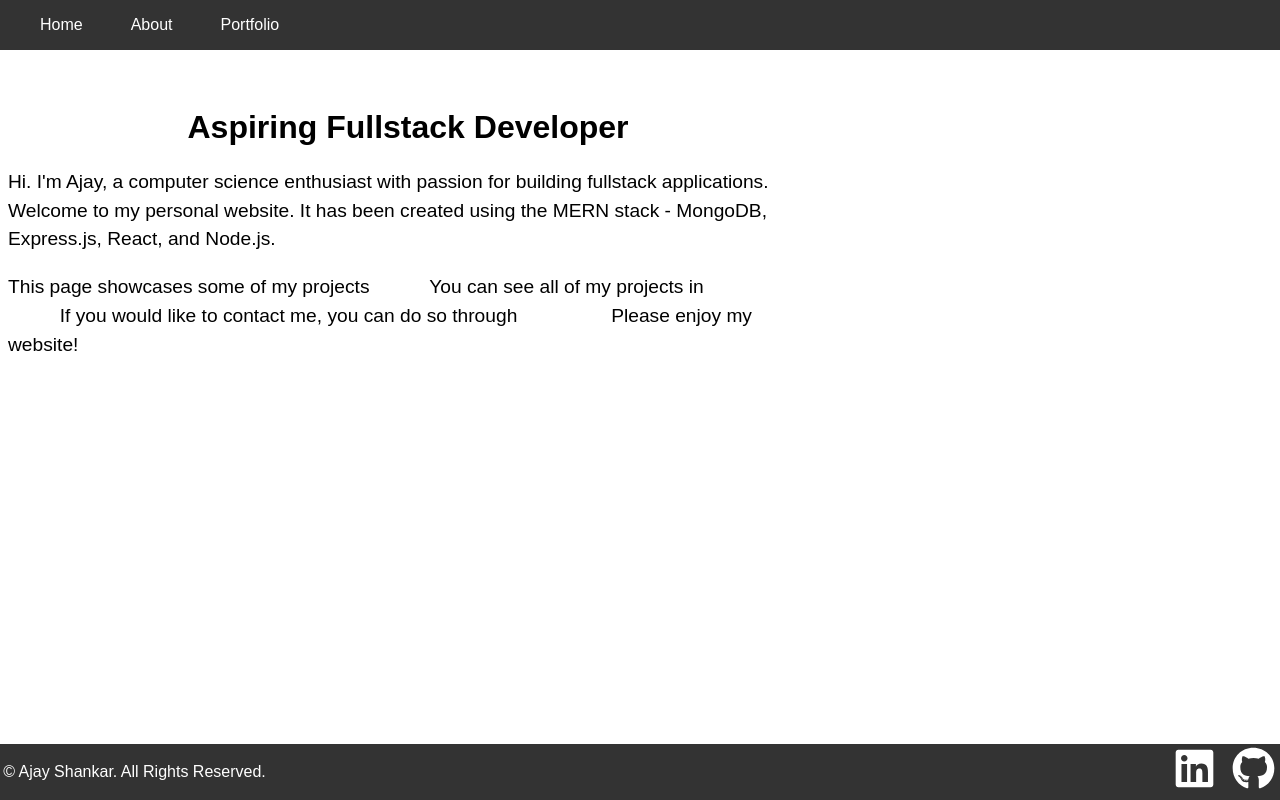
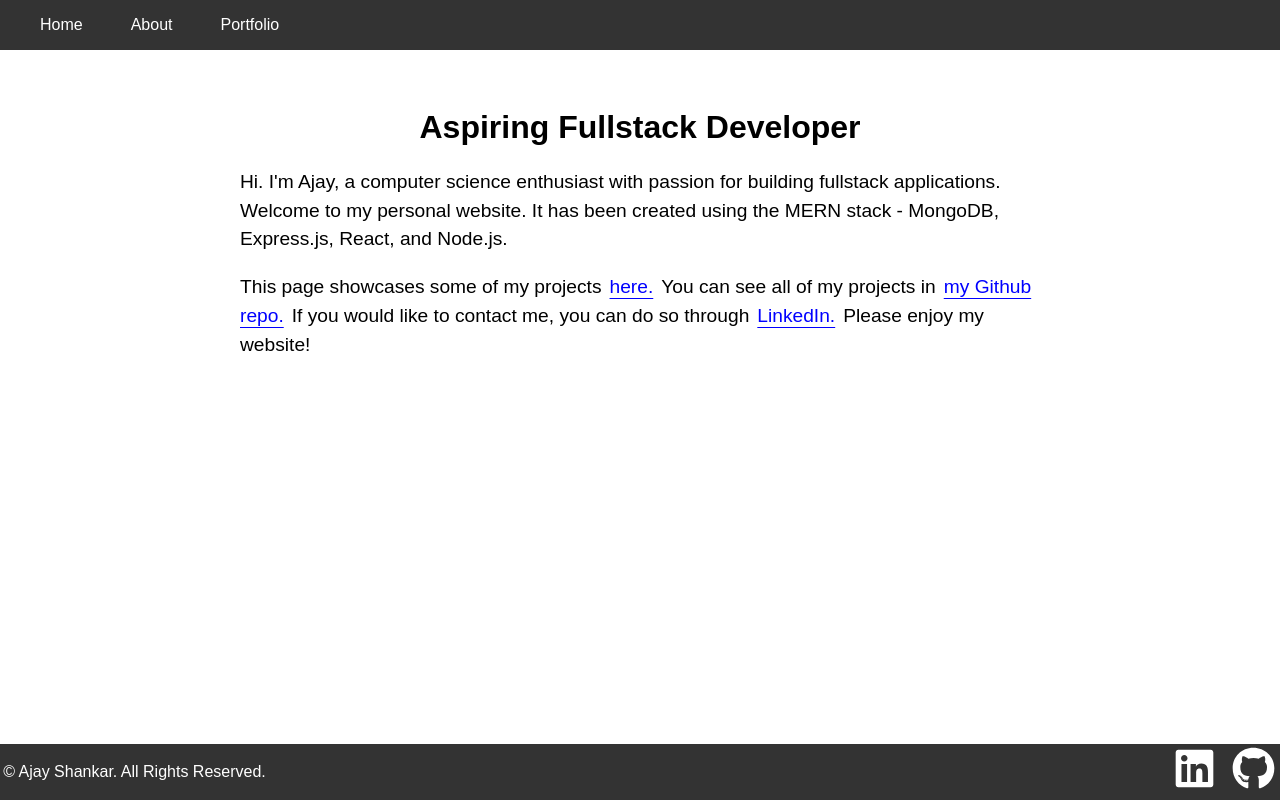
Before and after one commit to AjayS2023/portfolio-website, a React (Create React App) app in the folder my-app/: page / in a window 1280 px wide. Built offline with nearby package versions, Linux system fonts and the light colour scheme.

Commit message:
add more styling for portfolio page

```diff
--- a/my-app/src/index.css
+++ b/my-app/src/index.css
@@ -71,7 +71,7 @@ nav a:hover{
 }
 
 .card-container {
-  margin-top: 5rem;
+  /* margin-top: 5rem; */
   display: grid;
   grid-template-columns: repeat(auto-fit, minmax(300px, 1fr));
   grid-gap: 1rem;
@@ -115,8 +115,10 @@ body{
   text-decoration: underline;
 }
 
-.home-page{
+.home-page {
   padding-top: 5rem;
+  display: flex;
+  justify-content: center;
 }
 
 .about-container {
@@ -151,3 +153,23 @@ img {
 .main{
   padding-top: 2rem;
 }
+
+h5{
+  font-weight: normal;
+}
+
+.content a{
+  color: blue;
+  text-decoration: underline;
+}
+
+.projects-header {
+  text-align: center;
+  /* padding-top: 5rem;
+  display: flex;
+  justify-content: right; */
+}
+
+.project-container{
+  padding-top: 5rem;
+}
```
